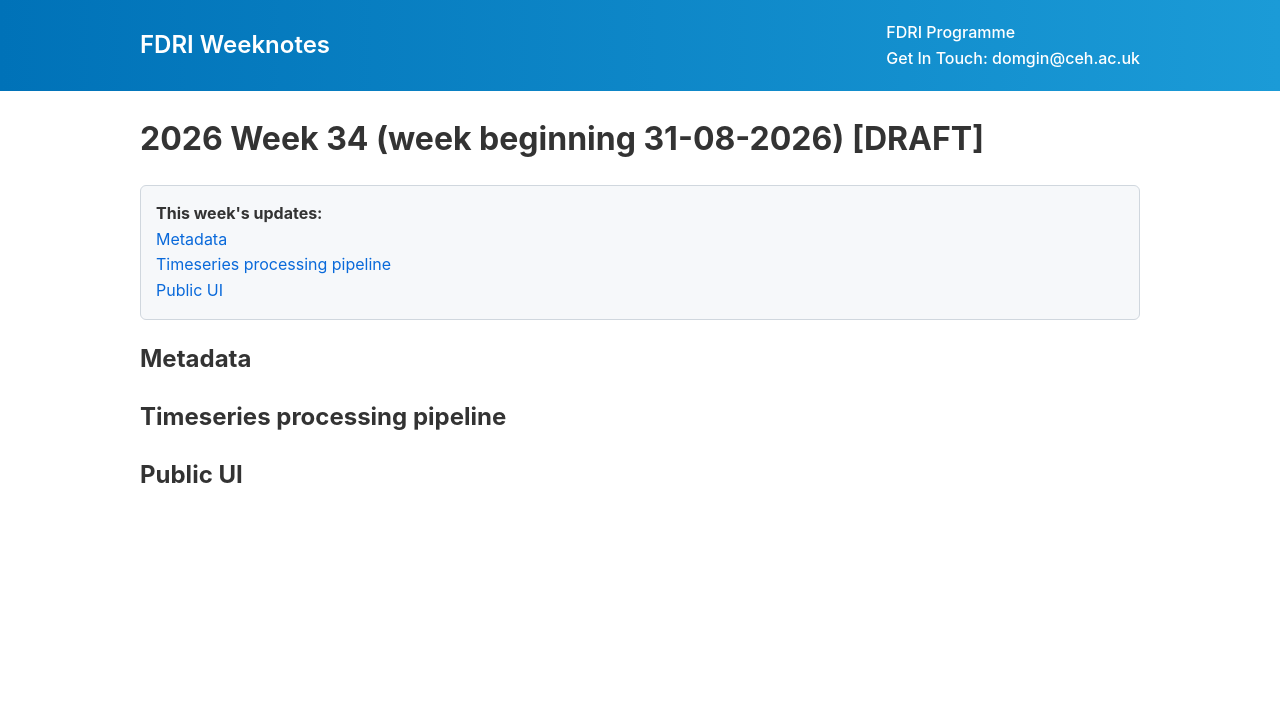
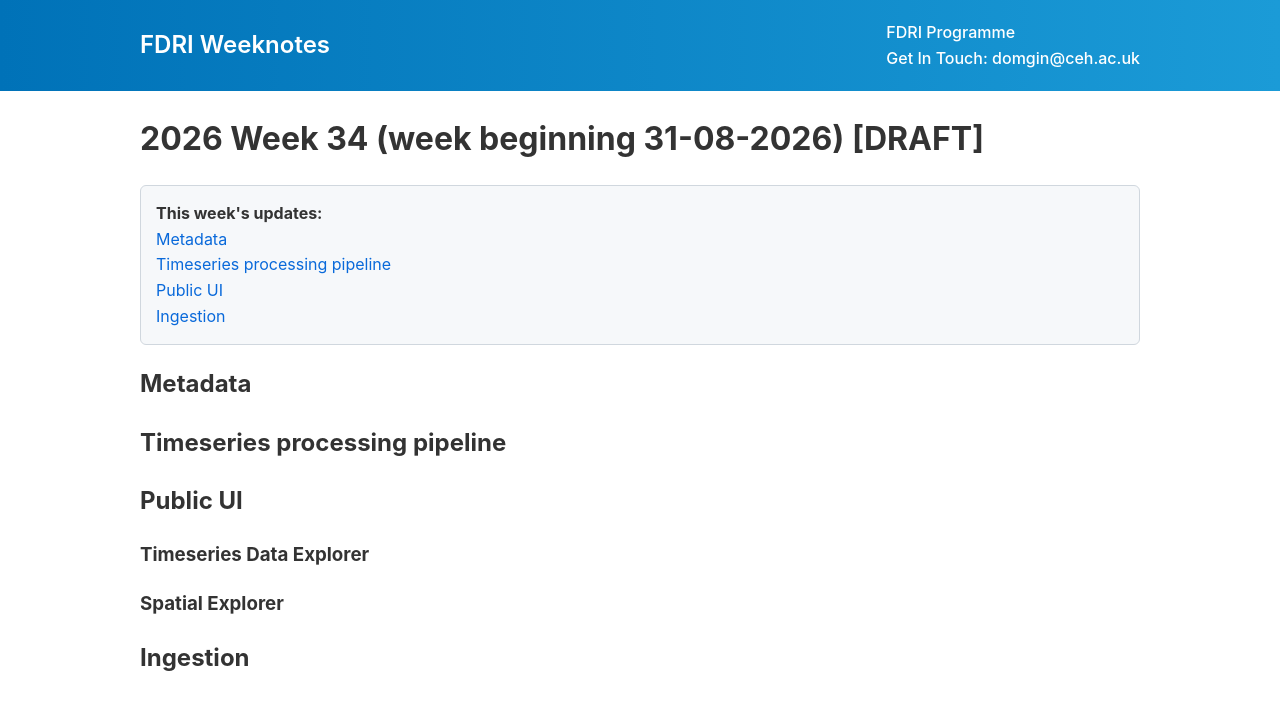
Before and after one commit to NERC-CEH/fdri_words, a Jekyll site: the page built from weeknotes/2026/34.md, in a window 1280 px wide. Shown: the top 710 px of the page. Built offline with Jekyll 4.4.1, drawn with Linux system fonts in a browser that asks for light colours; our own code applies the rules of GitHub Pages for plain Markdown files.

Commit message:
Update 34.md

```diff
--- a/weeknotes/2026/34.md
+++ b/weeknotes/2026/34.md
@@ -1,8 +1,13 @@
 # 2026 Week 34 (week beginning 31-08-2026) [DRAFT]
-
 
 ## Metadata
 
 ## Timeseries processing pipeline
 
 ## Public UI
+
+### Timeseries Data Explorer
+
+### Spatial Explorer
+
+## Ingestion
```
